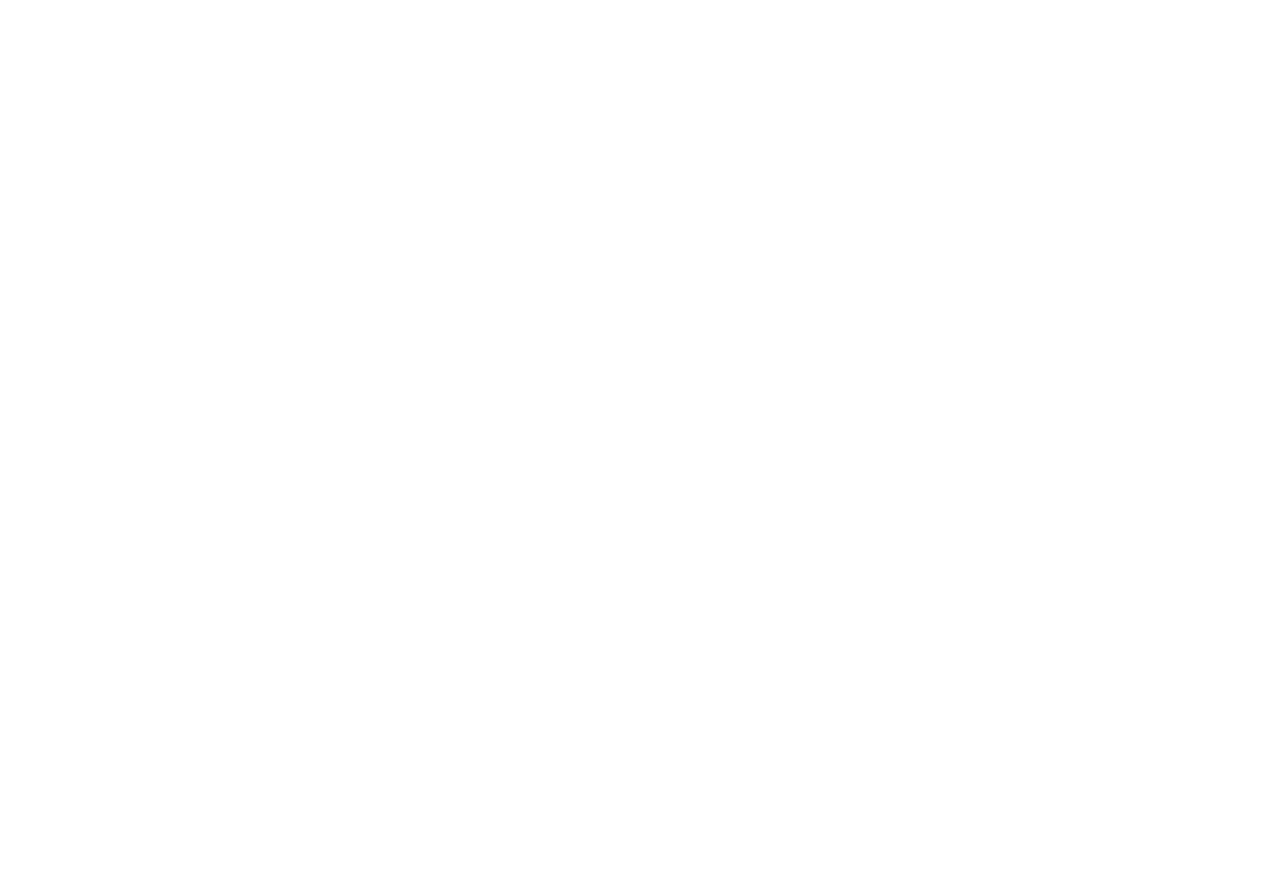
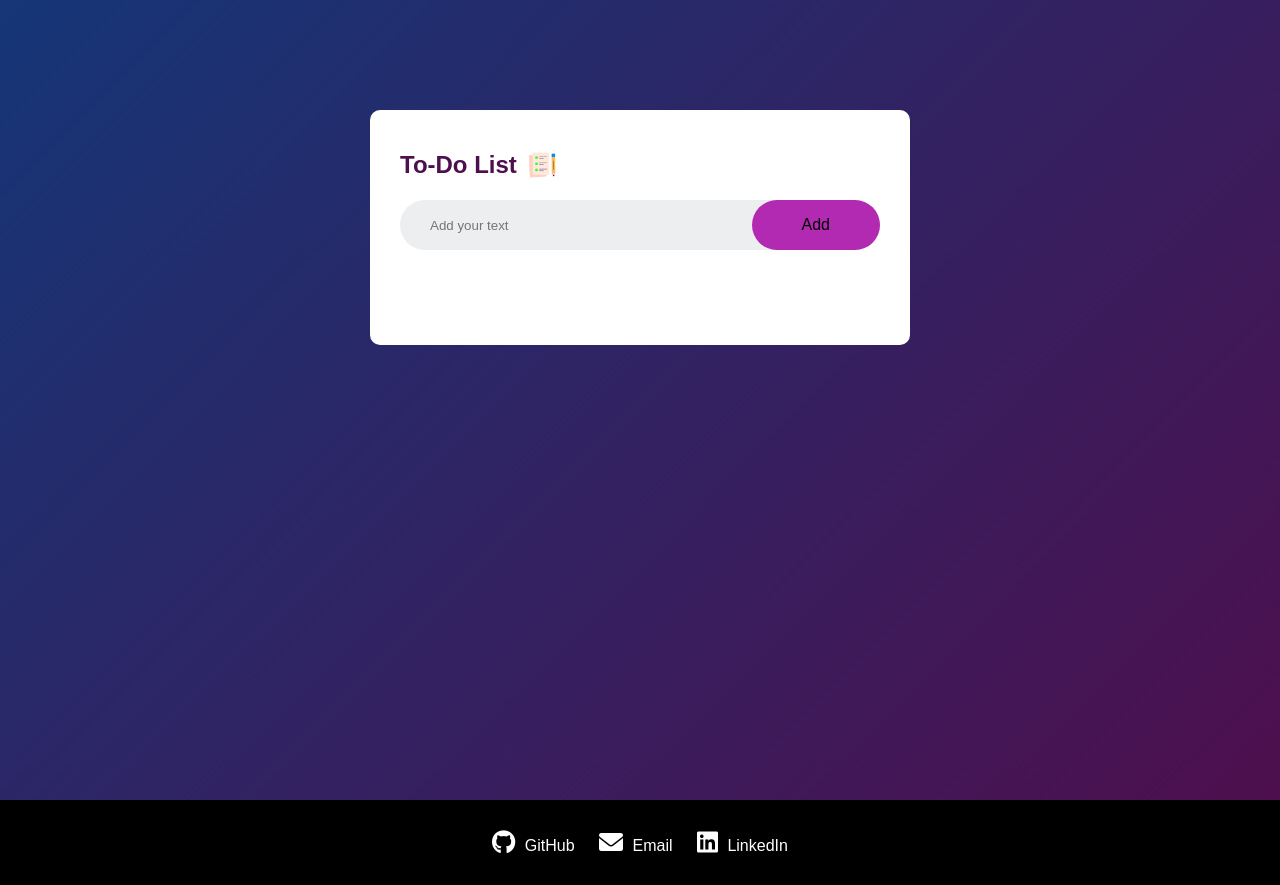
Before and after one commit to sandesh300/Javascript-Projects, a plain HTML site: page To-Do-List/index.html in a window 1280 px wide. Before the commit the page ends 800 px from the top, so only its background shows below. Drawn offline with Linux system fonts and the light colour scheme.

Commit message:
Done - To-Do List . (Added - javascript, LocalStorage)

```diff
--- a/To-Do-List/index.html
+++ b/To-Do-List/index.html
@@ -1,11 +1,28 @@
 <!DOCTYPE html>
-<html>
-    <head>
-        <meta name = "viewpoint" content="width=device-width, initial-scale=1">
-        <title>To-Do List</title>
-        <link rel="stylesheet" href="style.css">
-    </head>
-    <body>
+<html lang="en">
+<head>
+    <link rel="stylesheet" href="https://cdnjs.cloudflare.com/ajax/libs/font-awesome/6.0.0/css/all.min.css">
 
-    </body>
+    <meta name="viewport" content="width=device-width, initial-scale=1">
+    <title>To-Do List</title>
+    <link rel="stylesheet" href="style.css">
+</head>
+<body>
+    <div class="container">
+        <div class="todo-app">
+            <h2>To-Do List <img src="images/icon.png"></h2>
+            <div class="row">
+                <input type="text" id="input-box" placeholder="Add your text">
+                <button onclick="addTask()">Add</button>
+            </div>
+            <ul id="list-container"></ul>
+        </div>
+    </div>
+    <div class="footer">
+        <a href="https://github.com/sandesh300" target="_blank"><i class="fab fa-github"></i> GitHub</a>
+        <a href="mailto:bhujbalsandesh52@gmail.com"><i class="fas fa-envelope"></i> Email</a>
+        <a href="https://www.linkedin.com/in/sandesh-bhujbal-b3a16a222/" target="_blank"><i class="fab fa-linkedin"></i> LinkedIn</a>
+    </div>
+    <script src="script.js"></script>
+</body>
 </html>
--- /dev/null
+++ b/To-Do-List/script.js
@@ -0,0 +1,51 @@
+const inputBox = document.getElementById("input-box");
+const listContainer = document.getElementById("list-container");
+
+// Function to add a new task to the list
+function addTask() {
+    // Check if the input box is empty
+    if (inputBox.value === "") {
+      alert("You must write something..!");
+    } else {
+      // Create a new list item
+      let li = document.createElement("li");
+      li.innerHTML = inputBox.value; // Set the content of the list item to the input value
+      listContainer.appendChild(li); // Append the list item to the list container
+
+      // Create a close button (span) for the list item
+      let span = document.createElement("span");
+      span.innerHTML = "\u00d7"; // Set the close button content to 'x'
+      li.appendChild(span); // Append the close button to the list item
+    }
+
+    // Clear the input box after adding a task
+    inputBox.value = "";
+
+    // Save the updated data to local storage
+    saveData();
+  }
+
+  // Event listener for marking tasks as completed or removing them
+  listContainer.addEventListener("click", function (e) {
+    // Check if the clicked element is a list item
+    if (e.target.tagName === "LI") {
+      e.target.classList.toggle("checked"); // Toggle the 'checked' class to mark/unmark the task
+      saveData();
+    } else if (e.target.tagName === "SPAN") {
+      e.target.parentElement.remove(); // Remove the parent list item when the close button is clicked
+      saveData();
+    }
+  }, false);
+
+  // Function to save the current state of the task list to local storage
+  function saveData() {
+    localStorage.setItem("data", listContainer.innerHTML);
+  }
+
+  // Function to load and display tasks from local storage
+  function showTask() {
+    listContainer.innerHTML = localStorage.getItem("data");
+  }
+
+  // Call the showTask function to display tasks when the page loads
+  showTask();
--- a/To-Do-List/style.css
+++ b/To-Do-List/style.css
@@ -1,6 +1,120 @@
-*{
-    margin: 0;
-    padding: 0;
-    font-family: 'Poppins', sans-serif;
-    box-sizing: border-box;
+* {
+  margin: 0;
+  padding: 0;
+  font-family: "Poppins", sans-serif;
+  box-sizing: border-box;
 }
+.container {
+  width: 100%;
+  min-height: 100vh;
+  background: linear-gradient(135deg, #153677, #4e0f4e);
+  padding: 10px;
+}
+.todo-app {
+  width: 100%;
+  max-width: 540px;
+  background: #fff;
+  margin: 100px auto 20px;
+  padding: 40px 30px 70px;
+  border-radius: 10px;
+}
+.todo-app h2 {
+  color: #4e0f4e;
+  display: flex;
+  align-items: center;
+  margin-bottom: 20px;
+}
+.todo-app h2 img {
+  width: 30px;
+  margin-left: 10px;
+}
+.row {
+  display: flex;
+  align-items: center;
+  justify-content: space-between;
+  background: #edeef0;
+  border-radius: 30px;
+  padding-left: 20px;
+  margin-bottom: 25px;
+}
+input {
+  flex: 1;
+  border: none;
+  outline: none;
+  background: transparent;
+  padding: 10px;
+  font-weight: 14px;
+}
+button {
+  border: none;
+  outline: none;
+  padding: 16px 50px;
+  background: rgb(177, 42, 177);
+  font-size: 16px;
+  cursor: pointer;
+  border-radius: 40px;
+}
+
+ul li{
+  list-style: none;
+  font-size: 17px;
+  padding: 12px 8px 12px 50px;
+  user-select: none;
+  cursor: pointer;
+  position: relative;
+}
+ul li::before{
+  content: '';
+  position: absolute;
+  height: 28px;
+  width: 28px;
+  border-radius: 50%;
+  background-image: url(images/unchecked.png);
+  background-size: cover;
+  background-position: center;
+  top: 12px;
+  left: 8px;
+}
+ul li.checked{
+  color: #555;
+  text-decoration: line-through;
+}
+ul li.checked::before{
+  background-image: url(images/checked.png);
+}
+ul li span{
+    position: absolute;
+    right: 0;
+    top: 5px;
+    width: 40px;
+    height: 40px;
+    font-size: 22px;
+    color: #555;
+    line-height: 40px;
+    text-align: center;
+    border-radius: 50%;
+}
+ul li span:hover{
+    background: #edeef0;
+}
+.footer {
+  background-color: #010001;
+  color: #fff;
+  padding: 30px;
+  text-align: center;
+}
+
+.footer a {
+  color: #fff;
+  margin: 0 10px;
+  text-decoration: none;
+}
+
+.footer a:hover {
+  color: #ad1616;
+}
+
+.footer i {
+  font-size: 24px;
+  margin-right: 5px;
+}
```
